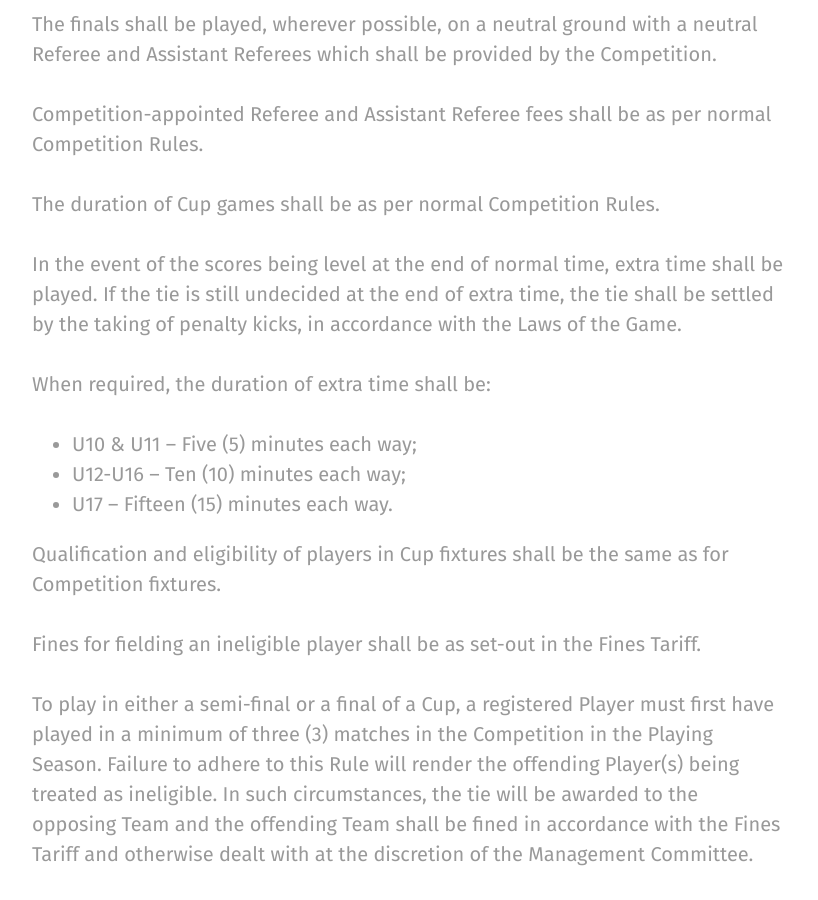
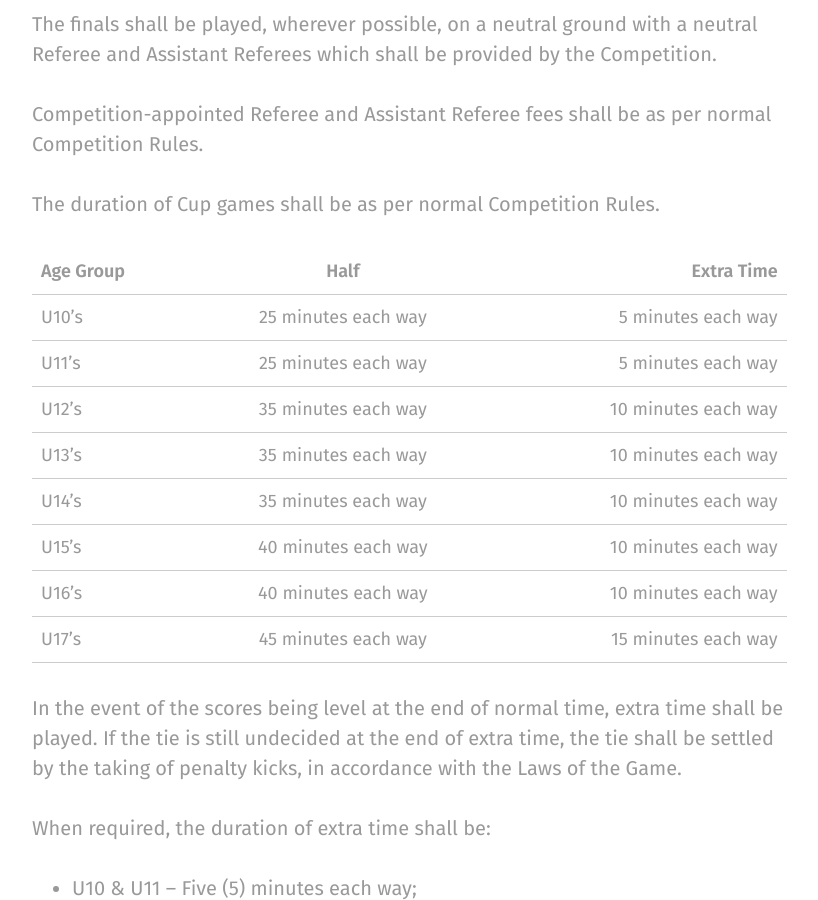
Before and after one commit to rotherleague/Rother, a Jekyll site: the page built from rules.md, in a window 1280 px wide and 900 px high, scrolled down 55761 px. Shown: the whole window, without its empty margins (48-866 px from the left). Built offline with Jekyll 4.4.1, drawn with Linux system fonts in a browser that asks for light colours; nearby versions of some CDN libraries.

Commit message:
Update 26.md

```diff
--- a/_includes/rules/26.md
+++ b/_includes/rules/26.md
@@ -14,6 +14,17 @@ Competition-appointed Referee and Assistant Referee fees shall be as per normal
 
 The duration of Cup games shall be as per normal Competition Rules.
 
+| Age Group         | Half                  | Extra Time          |
+| :---------------- | :-------------------: | -----------------:  |
+| U10’s             | 25 minutes each way   | 5 minutes each way  |
+| U11’s             | 25 minutes each way   | 5 minutes each way  |
+| U12’s             | 35 minutes each way   | 10 minutes each way |
+| U13’s             | 35 minutes each way   | 10 minutes each way |
+| U14’s             | 35 minutes each way   | 10 minutes each way |
+| U15’s             | 40 minutes each way   | 10 minutes each way |
+| U16’s             | 40 minutes each way   | 10 minutes each way |
+| U17’s             | 45 minutes each way   | 15 minutes each way |
+
 In the event of the scores being level at the end of normal time, extra time shall be played.  If the tie is still undecided at the end of extra time, the tie shall be settled by the taking of penalty kicks, in accordance with the Laws of the Game.
 
 When required, the duration of extra time shall be:
```
